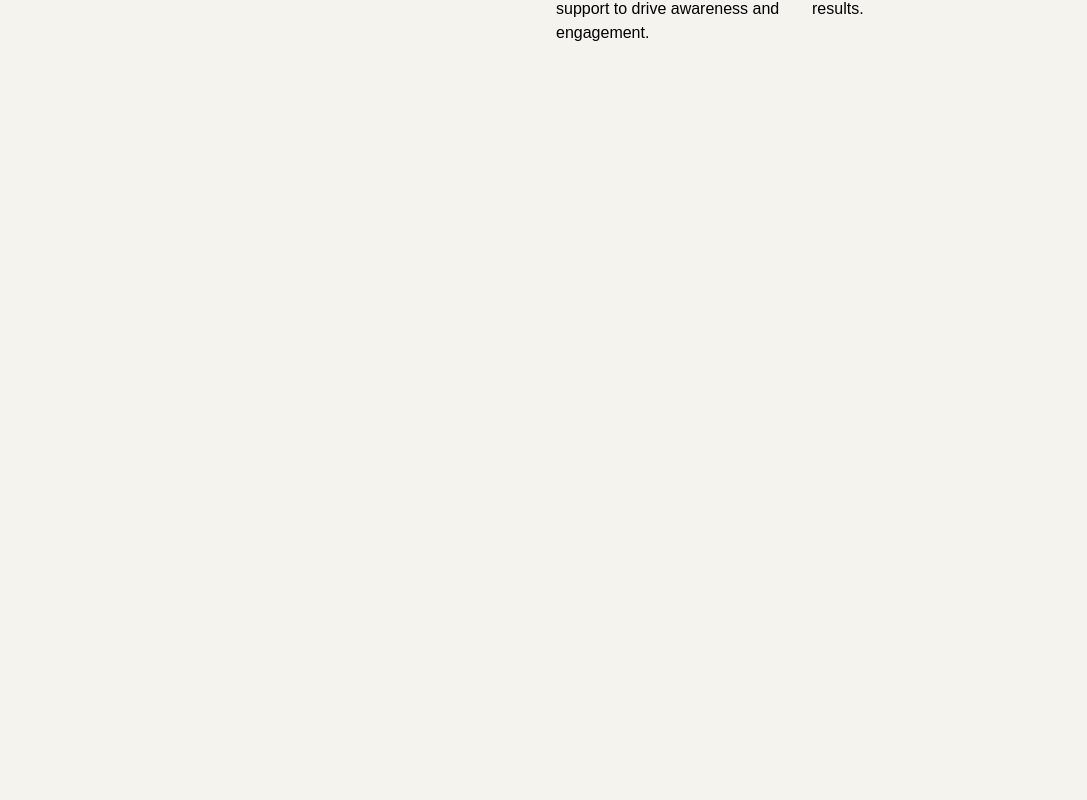
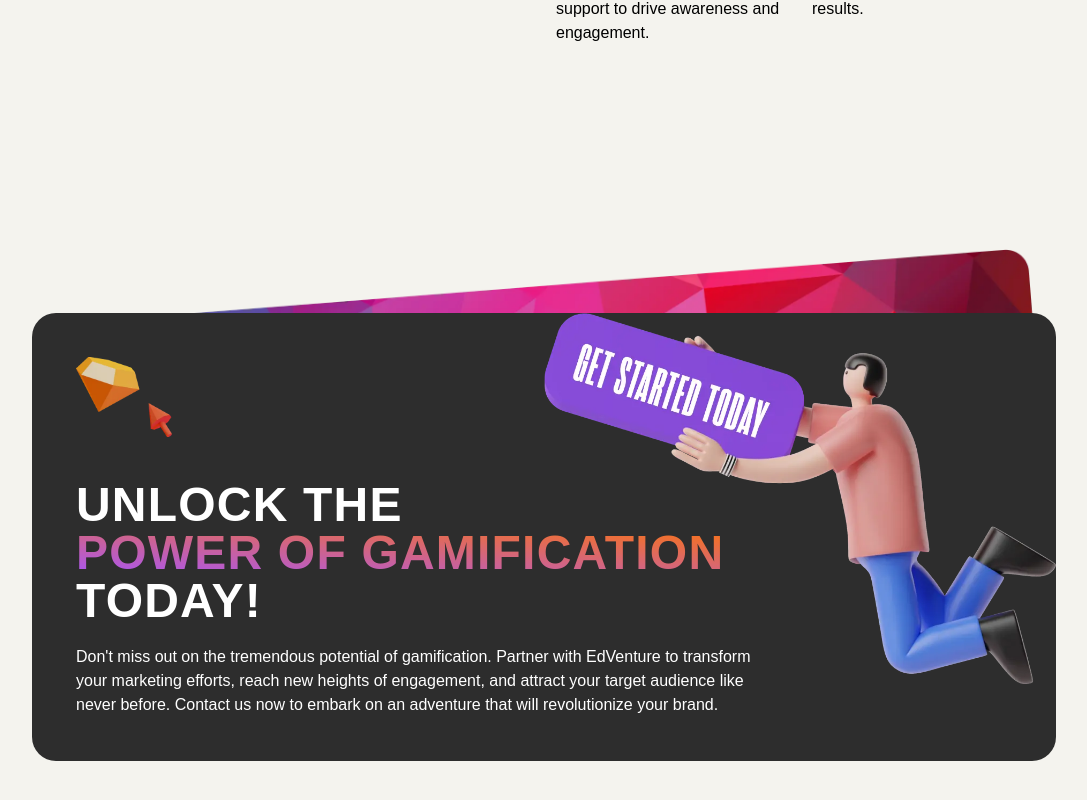
Before and after one commit to alparslankorkmaz/edventure, a Next.js app: page / in a window 1280 px wide. Shown: the part 3698-4498 px from the top of the page, without its empty margins (96-1183 px from the left). Before the commit the page ends 4011 px from the top, so only its background shows below. Built offline with nearby package versions, Linux system fonts and the light colour scheme; a web font is replaced by a local one.

Commit message:
call to action done

```diff
--- a/src/app/page.js
+++ b/src/app/page.js
@@ -2,6 +2,7 @@
 import Hero from "@/components/Hero";
 import Content from "@/components/Content";
 import HowWeWork from "@/components/HowWeWork";
+import CallToAction from "@/components/CallToAction";
 
 export default function Home() {
   return (
@@ -10,6 +11,7 @@
       <Hero />
       <Content />
       <HowWeWork />
+      <CallToAction />
     </main>
   );
 }
--- a/src/components/CallToAction.js
+++ b/src/components/CallToAction.js
@@ -0,0 +1,38 @@
+export default function CallToAction() {
+  return (
+    <>
+      <div className="relative mb-48">
+        <div className="z-0">
+          {" "}
+          <img src="/images/hero-pattern-cta.webp" alt="pattern" />
+        </div>
+        <div className="call-to-action bg-[#2D2D2D] rounded-3xl p-11 grid grid-cols-4 absolute z-10 top-16">
+          <div className="col-span-3">
+            <img
+              src="/images/diamond3d.webp"
+              alt="Diamond and a cursor"
+              className="w-24 mb-11"
+            />
+            <h4 className="uppercase text-5xl tracking-wide font-bold mb-5 text-white">
+              Unlock the{" "}
+              <span className="bg-gradient-to-tr from-purple-500 to-orange-500 bg-clip-text text-transparent inline-block">
+                Power of Gamification
+              </span>{" "}
+              Today!
+            </h4>
+            <p className="text-white">
+              Don't miss out on the tremendous potential of gamification.
+              Partner with EdVenture to transform your marketing efforts, reach
+              new heights of engagement, and attract your target audience like
+              never before. Contact us now to embark on an adventure that will
+              revolutionize your brand.
+            </p>
+          </div>
+          <div className="absolute w-100 col-start-3">
+            <img src="/images/getstarted3d.webp" alt="get started!" srcset="" />
+          </div>
+        </div>
+      </div>
+    </>
+  );
+}
--- a/src/components/Howwework.js
+++ b/src/components/Howwework.js
@@ -1,8 +1,8 @@
-export default function Howwework() {
+export default function HowWeWork() {
   return (
     <>
       {/* ------------------------------HOW WE WORK----------------------------- */}
-      <div className="how-we-work mb-64">
+      <div className="how-we-work mb-48">
         <h2 className="uppercase text-7xl font-bold text-center mt-11 tracking-wide">
           how we{" "}
           <span className="bg-hero-pattern bg-cover bg-clip-text text-transparent inline-block">
```
Also changed, not shown: public/images/getstarted3d.webp.
